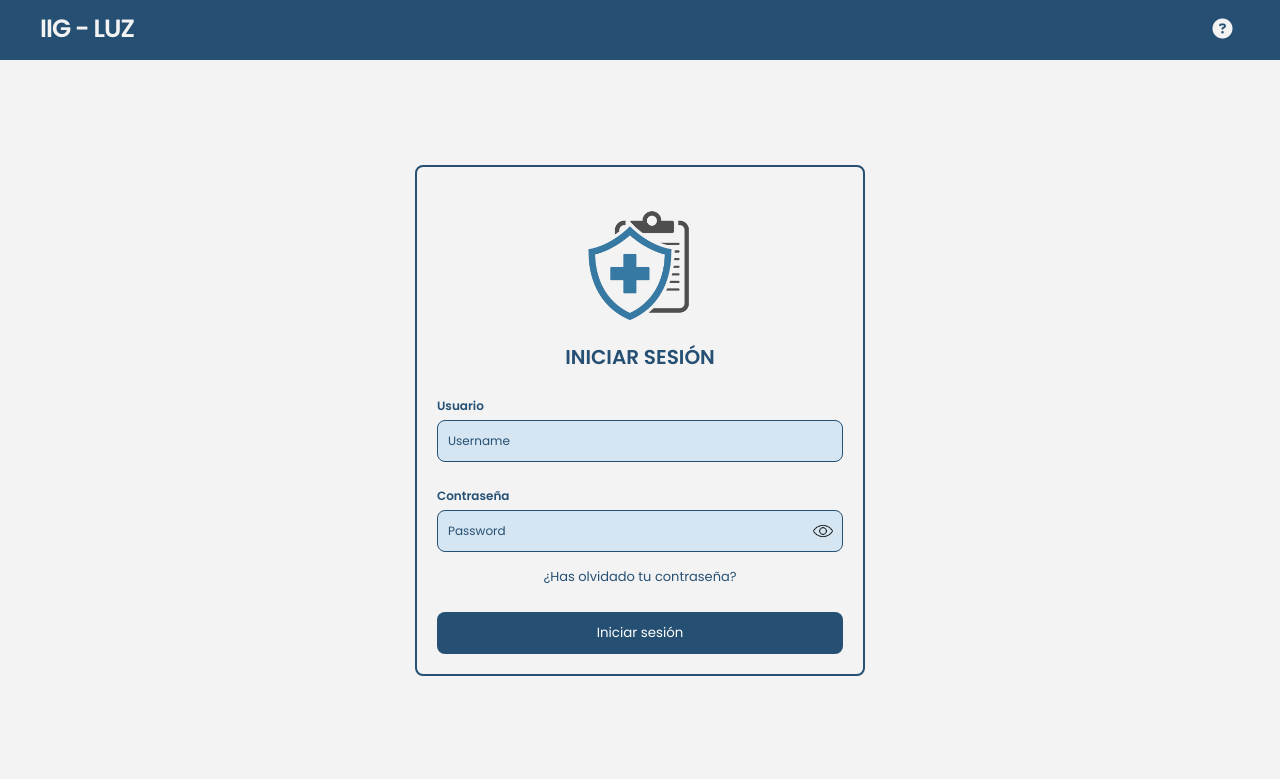
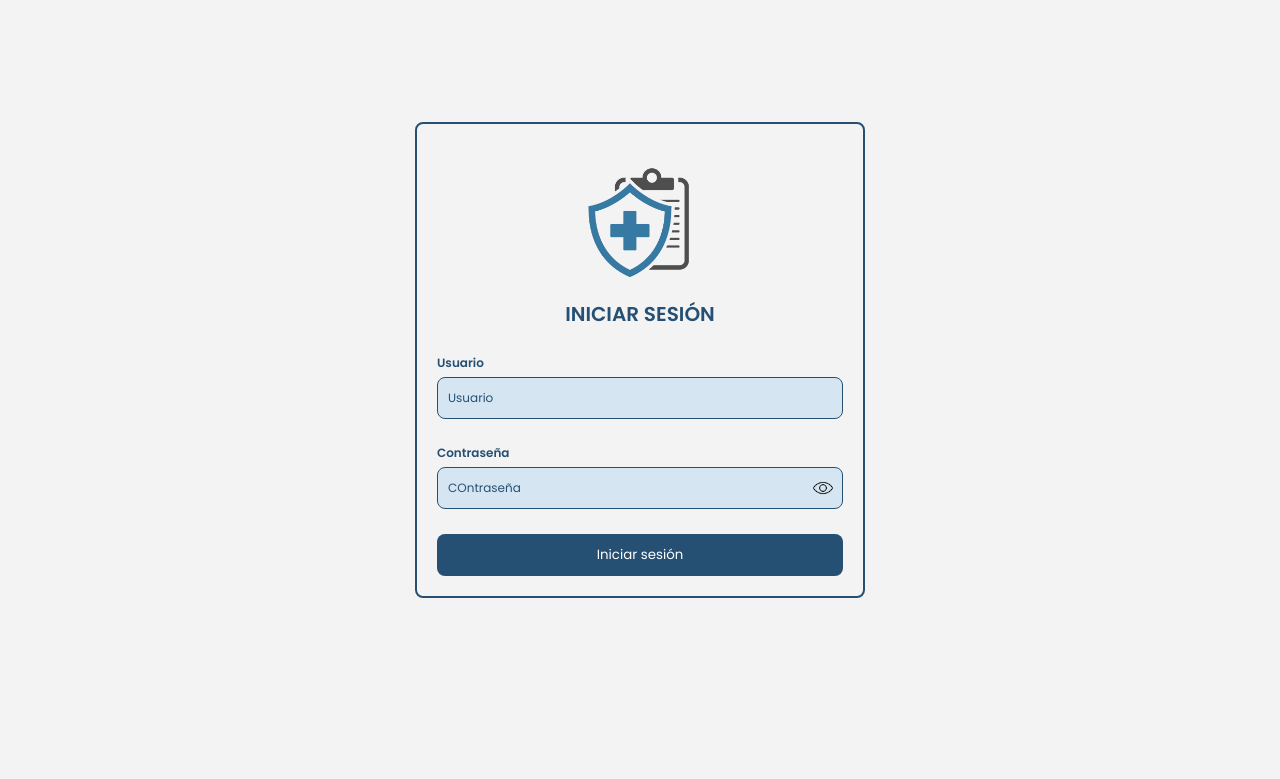
Before and after one commit to EnriqueRioss/GeneticSys, a Django app: page /login/ in a window 1280 px wide. Shown: the top 779 px of the page. Run offline with Django 5.2, Linux system fonts and the light colour scheme; some libraries are stand-ins or nearby versions.

Commit message:
ya estan los cambios del login

```diff
--- a/myapp/forms.py
+++ b/myapp/forms.py
@@ -42,14 +42,14 @@ class CreateNewProject(forms.Form):
 
 class LoginForm(forms.Form):
     username = forms.CharField(
-        label="Username",
+        label="Usuario",
         max_length=150,
-        widget=forms.TextInput(attrs={'class': 'form-control', 'placeholder': 'Username'}),
+        widget=forms.TextInput(attrs={'class': 'form-control', 'placeholder': 'Usuario'}),
         strip=True
     )
     password = forms.CharField(
-        label="Password",
-        widget=forms.PasswordInput(attrs={'class': 'form-control', 'placeholder': 'Password'}),
+        label="Contraeña",
+        widget=forms.PasswordInput(attrs={'class': 'form-control', 'placeholder': 'COntraseña'}),
         strip=True
     )
 
--- a/myapp/templates/login.html
+++ b/myapp/templates/login.html
@@ -11,7 +11,7 @@
     <link rel="stylesheet" href="https://cdnjs.cloudflare.com/ajax/libs/font-awesome/6.0.0/css/all.min.css">
 </head>
 <body>
-    <header>
+    <!--<header>
         <div class="container-navbar">
             <nav class="navbar container">
                 <div class="container-logo">
@@ -25,7 +25,7 @@
             </nav>
             <hr>
         </div>
-    </header>
+    </header>-->
 
     <main class="main-content">
         <section class="contenedor contenedor-inicio">
@@ -82,9 +82,9 @@
                             {{form.password}}
                             <img src="{% static '/images/ojoabierto.png' %}" id="eyeicon" onclick="togglePassword()">
                         </div>
-                        <div class="input-link">
+                       <!-- <div class="input-link">
                             <a href="#" class="text">¿Has olvidado tu contraseña?</a>
-                        </div>
+                        </div>-->
                     </div>
                     <button type="submit">Iniciar sesión</button>
                 </form>
```
